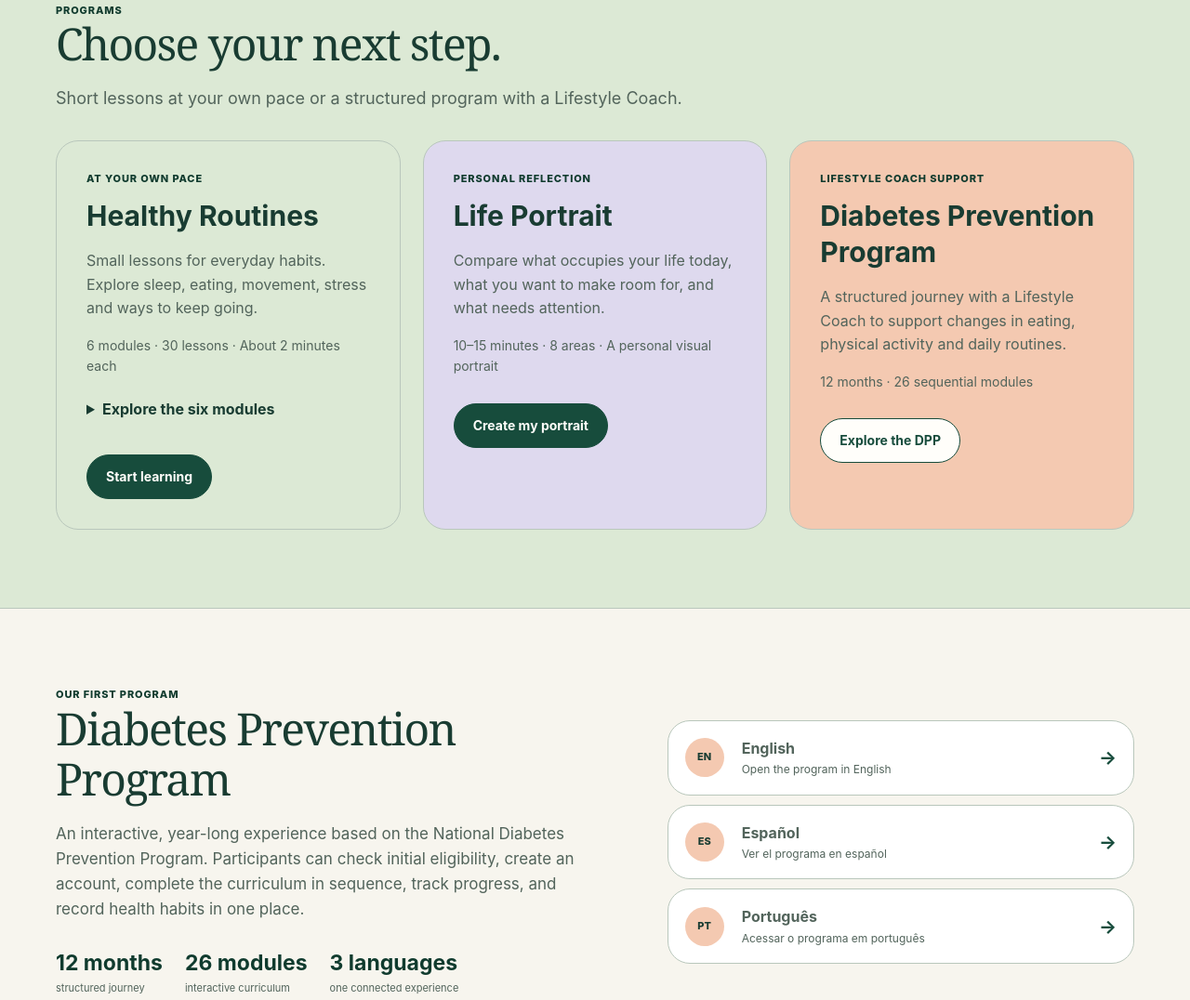
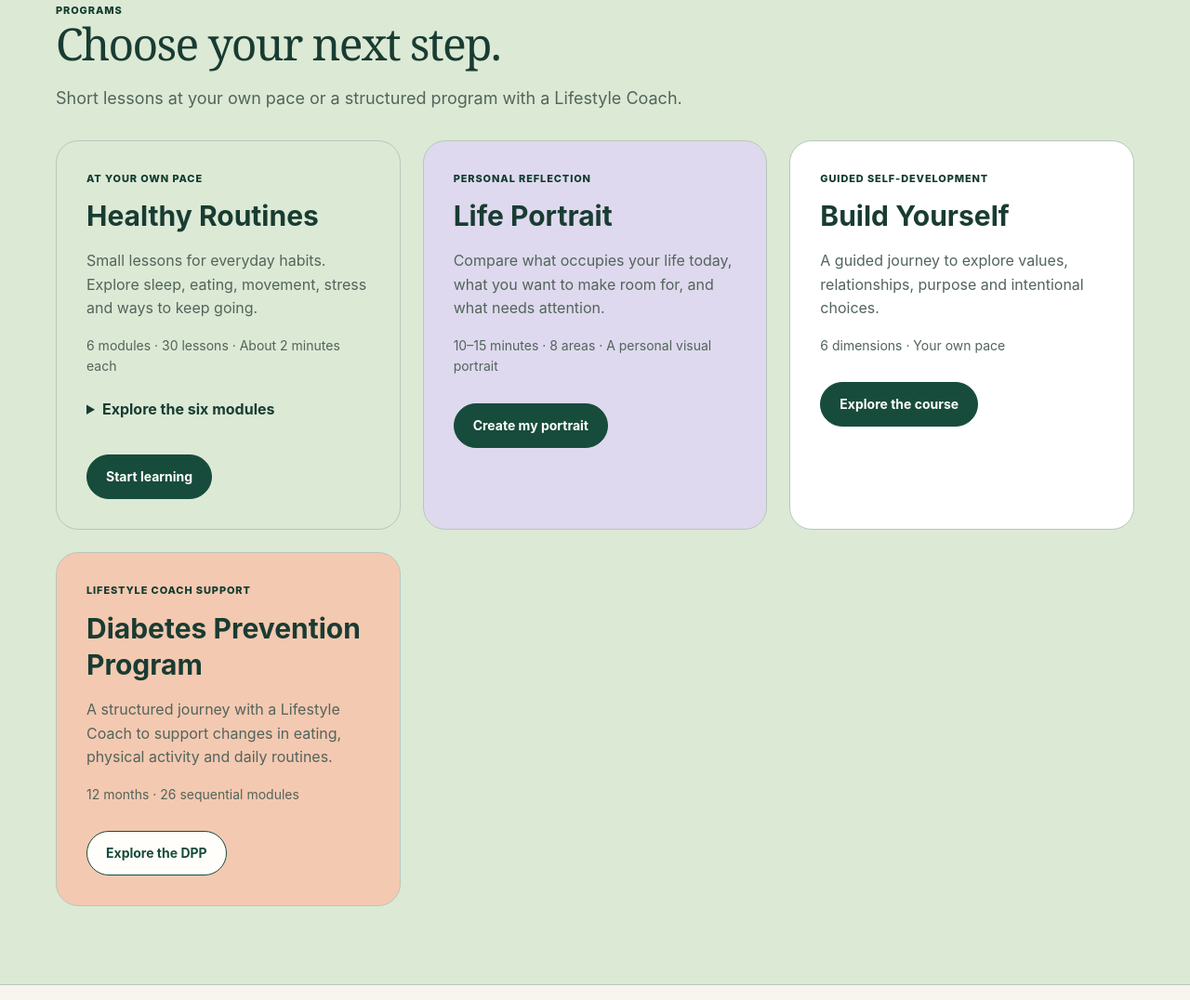
Before and after one commit to lclarete-test/upnext-care, a plain HTML site: page index.html in a window 1280 px wide. Shown: the part 1450-2526 px from the top of the page at 93% size. Drawn offline with Linux system fonts and the light colour scheme.

Commit message:
Add Build Yourself to UpNext public programs

```diff
--- a/index.html
+++ b/index.html
@@ -90,7 +90,7 @@
 <div class="wrap"><div class="program-heading"><div class="eyebrow">Programs</div><h2>Choose your next step.</h2><p>Short lessons at your own pace or a structured program with a Lifestyle Coach.</p></div>
 <div class="landing-programs"><article class="landing-program"><div class="eyebrow">At your own pace</div><h3>Healthy Routines</h3><p>Small lessons for everyday habits. Explore sleep, eating, movement, stress and ways to keep going.</p><p class="program-facts">6 modules · 30 lessons · About 2 minutes each</p><details><summary>Explore the six modules</summary><ol><li>Building Habits</li><li>Sleep habits</li><li>Everyday eating</li><li>Movement in your routine</li><li>Stress and support</li><li>Maintaining habits</li></ol></details><a class="button" href="healthy-routines/">Start learning</a></article>
 <article class="landing-program"><div class="eyebrow">Personal reflection</div><h3>Life Portrait</h3><p>Compare what occupies your life today, what you want to make room for, and what needs attention.</p><p class="program-facts">10–15 minutes · 8 areas · A personal visual portrait</p><a class="button" href="life-portrait/">Create my portrait</a></article>
-<article class="landing-program"><div class="eyebrow">Lifestyle Coach support</div><h3>Diabetes Prevention Program</h3><p>A structured journey with a Lifestyle Coach to support changes in eating, physical activity and daily routines.</p><p class="program-facts">12 months · 26 sequential modules</p><a class="button secondary" href="dpp/?lang=en">Explore the DPP</a></article></div></div>
+<article class="landing-program"><div class="eyebrow">Guided self-development</div><h3>Build Yourself</h3><p>A guided journey to explore values, relationships, purpose and intentional choices.</p><p class="program-facts">6 dimensions · Your own pace</p><a class="button" href="build-yourself/?lang=en">Explore the course</a></article><article class="landing-program"><div class="eyebrow">Lifestyle Coach support</div><h3>Diabetes Prevention Program</h3><p>A structured journey with a Lifestyle Coach to support changes in eating, physical activity and daily routines.</p><p class="program-facts">12 months · 26 sequential modules</p><a class="button secondary" href="dpp/?lang=en">Explore the DPP</a></article></div></div>
 </section>
     <section class="section" id="dpp">
 <div class="wrap dpp-shell">
```
